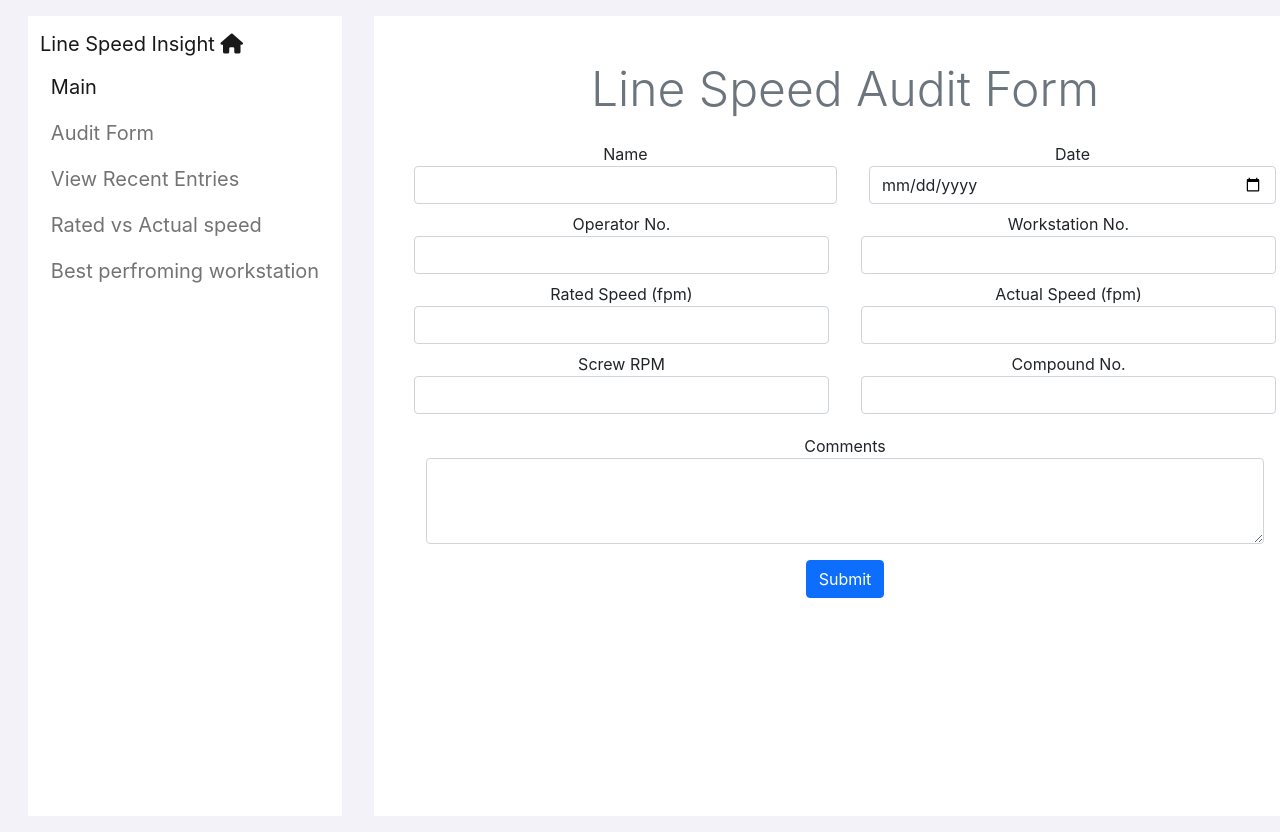
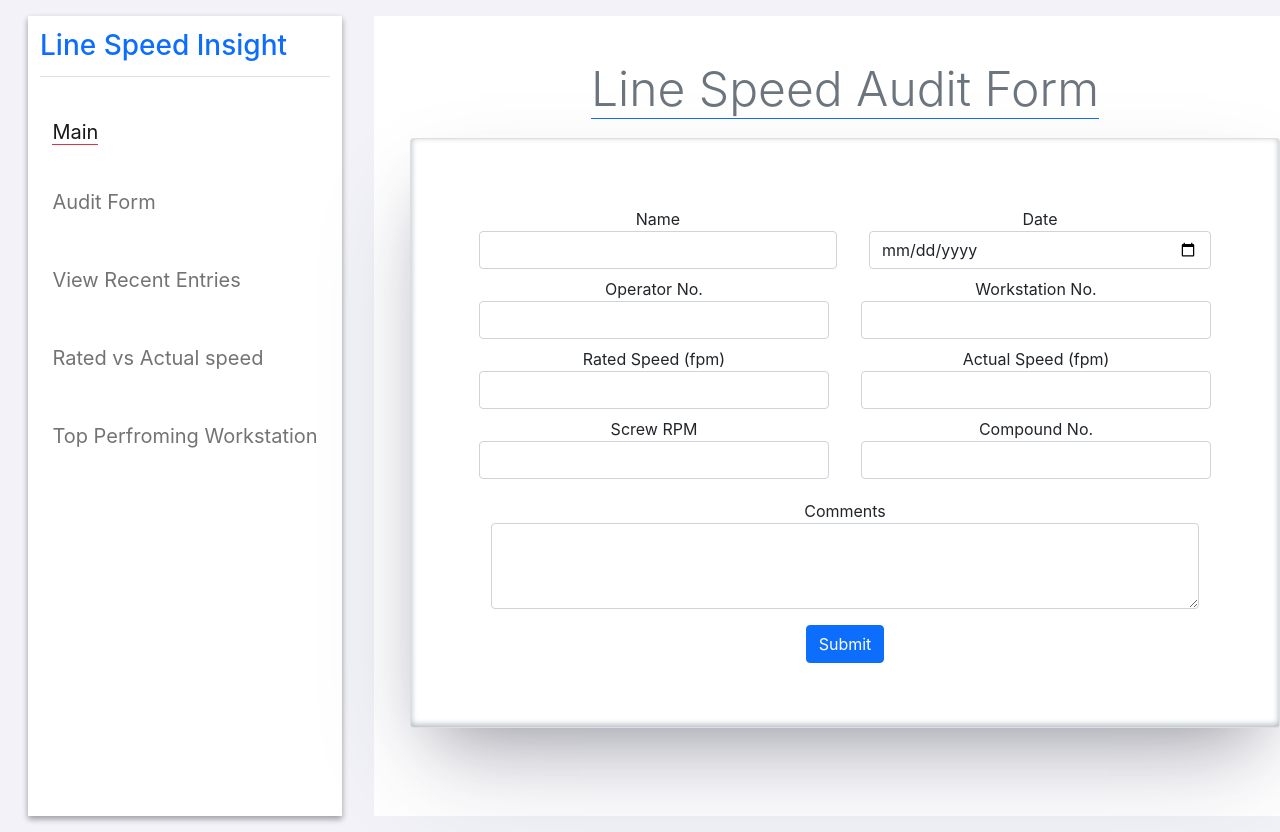
Before and after one commit to DeepanJeganathan/linespeed_audit_client, a React (Create React App) app: page / in a window 1280 px wide. Shown: the top 832 px of the page. Built offline with nearby package versions, Linux system fonts and the light colour scheme.

Commit message:
form validation

```diff
--- a/public/index.html
+++ b/public/index.html
@@ -7,7 +7,7 @@
   <meta name="viewport" content="width=device-width, initial-scale=1" />
   <meta name="theme-color" content="#000000" />
   <meta name="description" content="Web site created using create-react-app" />
-  <link rel="apple-touch-icon" href="%PUBLIC_URL%/logo192.png" />
+
 
   <link rel="manifest" href="%PUBLIC_URL%/manifest.json" />
   <link href="https://cdn.jsdelivr.net/npm/bootstrap@5.1.3/dist/css/bootstrap.min.css" rel="stylesheet"
@@ -15,7 +15,7 @@
   <script defer src="https://cdn.jsdelivr.net/npm/bootstrap@5.1.3/dist/js/bootstrap.bundle.min.js"
     integrity="sha384-ka7Sk0Gln4gmtz2MlQnikT1wXgYsOg+OMhuP+IlRH9sENBO0LRn5q+8nbTov4+1p"
     crossorigin="anonymous"></script>
-    <script src="https://kit.fontawesome.com/ea0354e0ff.js" crossorigin="anonymous"></script>
+  <script src="https://kit.fontawesome.com/ea0354e0ff.js" crossorigin="anonymous"></script>
   <title>React App</title>
 </head>
 
--- a/src/App.js
+++ b/src/App.js
@@ -8,12 +8,14 @@ function App() {
       <div className="d-flex flex-column  flex-md-row">
         <div
           style={{ backgroundColor: "#ffffff" }}
-          className="col-md-3 m-3 h-100  "
+          className="col-md-3 m-3 h-100 sidebar-nav "
         >
-
           <SideBar />
         </div>
-        <div style={{ backgroundColor: "#ffffff" }} className="col-md-9 m-3 p-4">
+        <div
+          style={{ backgroundColor: "#ffffff" }}
+          className="col-md-9 m-3 p-4 "
+        >
           <div className="container">
             <Main />
           </div>
--- a/src/components/AuditForm.js
+++ b/src/components/AuditForm.js
@@ -1,76 +1,172 @@
-import React from 'react'
+import React, { useState } from "react";
+
+const initial = {
+  SupervisorName: "",
+  Date: "",
+  OperatorNumber: "",
+  WorkstationNumber: "",
+  RatedSpeed: "",
+  ActualSpeed: "",
+  ScrewRPM: "",
+  CompoundNumber: "",
+  Comment: "",
+};
 
 export default function AuditForm() {
+  const [fieldValues, setFieldValues] = useState(initial);
 
+  const handleChange = (e) => {
+    const { name, value } = e.target;
+    setFieldValues({ ...fieldValues, [name]: value });
+  };
+
+  const validate = () => {
+    const errObj = {};
+    if (fieldValues.SupervisorName.trim().length > 2) {
+      errObj.SupervisorName = true;
+    } else {
+      errObj.SupervisorName = false;
+    }
+
+    console.log(errObj);
+
+    return Object.values(errObj).every((x) => x == true);
+  };
+  const handleSubmit = () => {
+    if (validate()) {
+      console.log("form submitted");
+      setFieldValues(initial);
+    } else {
+      console.log(
+        "error, something went wrong while submitting dis app bredrin"
+      );
+    }
+  };
 
   return (
     <>
-            <header className="display-5 text-secondary p-1 m-3">
+      <header className="display-5 text-secondary p-1 m-3 ">
+        <span className="border-bottom border-primary">
           Line Speed Audit Form
+        </span>
       </header>
-            <form >
+      <div className="card audit-form">
+        <div className="card-body m-5">
+          <form onSubmit={handleSubmit}>
             <div className="form-group row">
-
               <div className=" col-md-6 m-1">
                 <label htmlFor="supervisor-name"> Name</label>
-                        <input type="text" id="supervisor-name" className="form-control" />
+                <input
+                  name="SupervisorName"
+                  type="text"
+                  id="supervisor-name"
+                  className="form-control"
+                  value={fieldValues.SupervisorName}
+                  onChange={handleChange}
+                />
               </div>
               <div className=" col m-1">
                 <label htmlFor="date"> Date</label>
-                        <input id="date" className="form-control" type="date"></input>
+                <input
+                  name="Date"
+                  value={fieldValues.Date}
+                  onChange={handleChange}
+                  id="date"
+                  className="form-control"
+                  type="date"
+                ></input>
               </div>
             </div>
             <div className="form-group row ">
-
               <div className=" col m-1">
                 <label htmlFor="operator-number"> Operator No. </label>
-                            <input type="number" id="operator-number" className="form-control" />
+                <input
+                  name="OperatorNumber"
+                  type="text"
+                  id="operator-number"
+                  className="form-control"
+                  value={fieldValues.OperatorNumber}
+                  onChange={handleChange}
+                />
               </div>
               <div className=" col m-1">
                 <label htmlFor="workstation-number"> Workstation No. </label>
-                            <input type="number" id="workstation-number" className="form-control" />
+                <input
+                  name="WorkstationNumber"
+                  type="text"
+                  id="workstation-number"
+                  className="form-control"
+                  onChange={handleChange}
+                />
               </div>
-
             </div>
 
             <div className="form-group row ">
-
               <div className=" col m-1">
                 <label htmlFor="rated-speed"> Rated Speed (fpm) </label>
-                        <input type="number" id="rated-speed" className="form-control" />
+                <input
+                  name="RatedSpeed"
+                  type="text"
+                  id="rated-speed"
+                  className="form-control"
+                  onChange={handleChange}
+                />
               </div>
               <div className=" col m-1">
                 <label htmlFor="actual-speed"> Actual Speed (fpm) </label>
-                        <input type="number" id="actual-speed" className="form-control" />
+                <input
+                  name="ActualSpeed"
+                  type="text"
+                  id="actual-speed"
+                  className="form-control"
+                  onChange={handleChange}
+                />
               </div>
-
             </div>
 
             <div className="form-group row ">
-
               <div className=" col m-1">
                 <label htmlFor="screw-rpm"> Screw RPM </label>
-                        <input type="number" id="screw-rpm" className="form-control" />
+                <input
+                  name="ScrewRPM"
+                  type="text"
+                  id="screw-rpm"
+                  className="form-control"
+                  onChange={handleChange}
+                />
               </div>
               <div className=" col m-1">
                 <label htmlFor="compound-number"> Compound No. </label>
-                        <input type="number" id="compound-number" className="form-control" />
+                <input
+                  type="text"
+                  name="CompoundNumber"
+                  id="compound-number"
+                  className="form-control"
+                  onChange={handleChange}
+                />
               </div>
-
             </div>
 
             <div className="form-group row ">
-
               <div className=" col m-3">
                 <label htmlFor="comments"> Comments </label>
-                        <textarea type="text" id="comments" className="form-control" rows="3" />
+                <textarea
+                  name="Comment"
+                  type="text"
+                  id="comments"
+                  className="form-control"
+                  rows="3"
+                  onChange={handleChange}
+                />
+              </div>
             </div>
 
+            <button type="submit" className="btn btn-primary">
+              Submit
+            </button>
+          </form>
         </div>
-
-                <button type="submit" className="btn btn-primary">Submit</button>
-            </form>
-
+      </div>
     </>
-    )
+  );
 }
--- a/src/components/SideBar.js
+++ b/src/components/SideBar.js
@@ -4,9 +4,9 @@ export default function () {
   return (
     <nav className="navbar  navbar-expand-md navbar-light align-items-start ">
       <div className="container-fluid d-flex flex-md-column">
-        <div className="d-flex justify-content-between w-100 ">
-          <a href="#" className="navbar-brand  ">
-            Line Speed Insight <i className="fa-solid fa-house"></i>
+        <div className="d-flex justify-content-between w-100 border-bottom ">
+          <a href="#" className="navbar-brand ">
+            <h3 className="text-primary "> Line Speed Insight</h3>{" "}
           </a>
 
           <button
@@ -22,30 +22,30 @@ export default function () {
           </button>
         </div>
         <div className="collapse navbar-collapse" id="navbarSupportedContent">
-          <ul className="navbar-nav d-flex flex-md-column  align-items-sm-center align-items-md-start">
-            <li class="nav-item">
-              <a class="nav-link active" aria-current="page" href="#">
-                Main
+          <ul className="  navbar-nav d-flex flex-md-column  align-items-sm-center align-items-md-start">
+            <li className="nav-item mt-4">
+              <a className="py-3 nav-link active " aria-current="page" href="#">
+                <span className="border-bottom border-danger"> Main</span>
               </a>
             </li>
-            <li class="nav-item">
-              <a class="nav-link" href="#">
+            <li className=" py-md-3 nav-item">
+              <a className="nav-link" href="#">
                 Audit Form
               </a>
             </li>
-            <li class="nav-item">
-              <a class="nav-link" href="#">
+            <li className="nav-item py-md-3">
+              <a className="nav-link" href="#">
                 View Recent Entries
               </a>
             </li>
-            <li class="nav-item">
-              <a class="nav-link" href="#">
+            <li className="nav-item py-md-3">
+              <a className="nav-link" href="#">
                 Rated vs Actual speed
               </a>
             </li>
-            <li class="nav-item">
-              <a class="nav-link" href="#">
-                Best perfroming workstation
+            <li className="nav-item py-md-3">
+              <a className="nav-link" href="#">
+                Top Perfroming Workstation
               </a>
             </li>
           </ul>
--- a/src/index.css
+++ b/src/index.css
@@ -25,3 +25,15 @@ sidebar */
 .navbar a {
   font-size: 1.25rem;
 }
+
+.sidebar-nav {
+  box-shadow: rgba(0, 0, 0, 0.16) 0px 3px 6px, rgba(0, 0, 0, 0.23) 0px 3px 6px;
+}
+
+/* audit form */
+
+.audit-form {
+  box-shadow: rgba(50, 50, 93, 0.25) 0px 50px 100px -20px,
+    rgba(0, 0, 0, 0.3) 0px 30px 60px -30px,
+    rgba(10, 37, 64, 0.35) 0px -2px 6px 0px inset;
+}
```
Also changed, not shown: public/images/belden-logo.png (added). Lines whose indentation alone changed are shown as unchanged.
